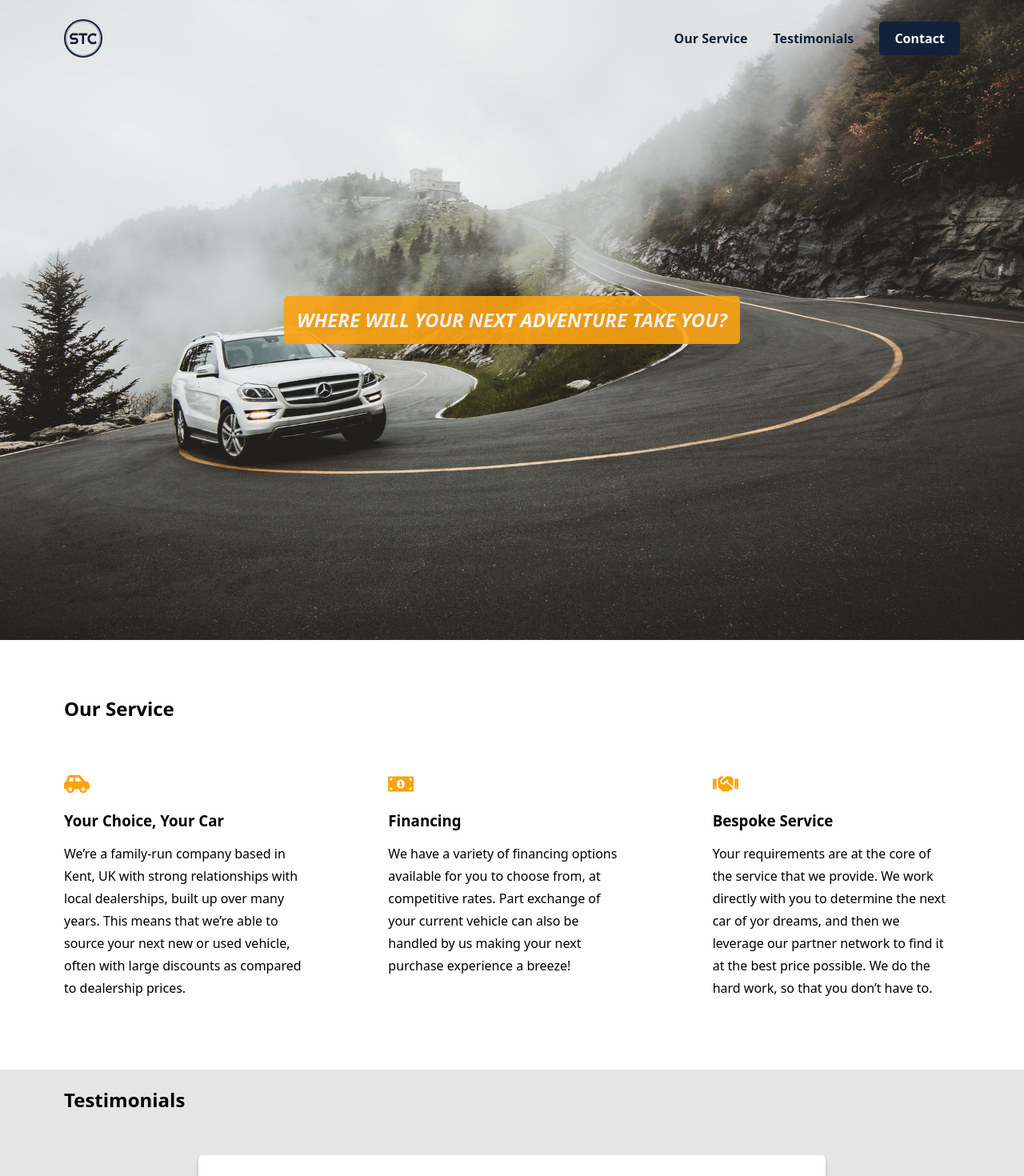
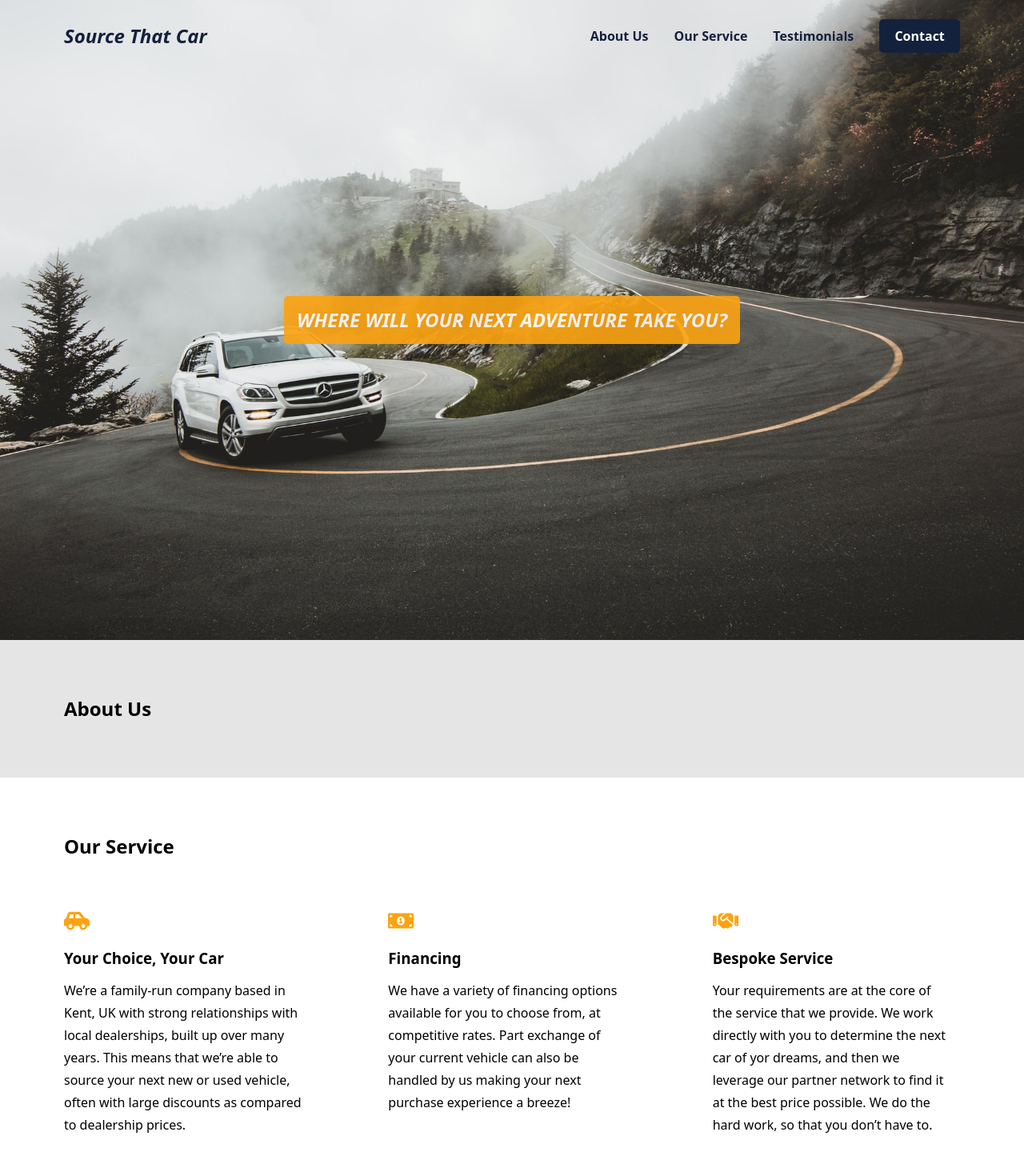
Before and after one commit to sourcethatcar/source-that-car, a Next.js app: page / in a window 1280 px wide. Shown: the top 1470 px of the page at 80% size. Built offline with nearby package versions, Linux system fonts and the light colour scheme.

Commit message:
added about basic section and social icons to mobile drawer

```diff
--- /dev/null
+++ b/components/About.jsx
@@ -0,0 +1,21 @@
+import styled from "@emotion/styled"
+import { Layout } from "../components"
+
+const AboutWrapper = styled.section`
+  background-color: var(--colorGrey);
+  .section-title {
+    padding: 3rem 0;
+  }
+`
+
+export const About = () => {
+  return (
+    <AboutWrapper id="about">
+      <Layout>
+        <div className="section-title">
+          <h1>About Us</h1>
+        </div>
+      </Layout>
+    </AboutWrapper>
+  )
+}
--- a/components/Contact.jsx
+++ b/components/Contact.jsx
@@ -62,6 +62,10 @@ const validationSchema = yup.object().shape({
 
 const ContactWrapper = styled.section`
   background-color: var(--colorWhite);
+
+  h1 {
+    padding-top: 3rem;
+  }
 
   .form-container {
     max-width: 800px;
--- a/components/Navigation.jsx
+++ b/components/Navigation.jsx
@@ -1,8 +1,8 @@
 import { useEffect, useState } from "react"
 import styled from "@emotion/styled"
 import { Layout, Button } from "../components"
-import Logo from "../components/icons/Logo"
-import { GiHamburgerMenu } from "react-icons/gi"
+import { IoMenu } from "react-icons/io5"
+import { FaFacebookSquare, FaInstagramSquare } from "react-icons/fa"
 import { breakpoints } from "../styles"
 import PropTypes from "prop-types"
 
@@ -18,6 +18,12 @@ const NavigationWrapper = styled.nav`
     width: 100%;
   }
 
+  .logo-text {
+    text-transform: capitalize;
+    font-style: italic;
+    color: var(--colorBlue);
+  }
+
   .logo,
   .mobile-hamburger {
     width: 3rem;
@@ -29,7 +35,7 @@ const NavigationWrapper = styled.nav`
     background-color: transparent;
     cursor: pointer;
     svg {
-      fill: var(--colorBlue);
+      color: var(--colorBlue);
       height: 100%;
       width: 100%;
     }
@@ -88,6 +94,11 @@ const MobileDrawerWrapper = styled.nav`
   transition: left 0.25s ease-in;
   color: var(--colorWhite);
 
+  .logo-text {
+    text-transform: capitalize;
+    font-style: italic;
+  }
+
   .mobile-drawer-layout {
     height: 100%;
   }
@@ -110,14 +121,14 @@ const MobileDrawerWrapper = styled.nav`
     background-color: transparent;
     cursor: pointer;
     svg {
-      fill: var(--colorWhite);
+      color: var(--colorWhite);
       height: 100%;
       width: 100%;
     }
   }
 
   .mobile-drawer-links-container {
-    height: 100%;
+    height: 50%;
     display: flex;
     flex-direction: column;
     align-items: center;
@@ -145,6 +156,17 @@ const MobileDrawerWrapper = styled.nav`
       border: 1px solid var(--colorWhite);
     }
   }
+  .social-icons-container {
+    display: flex;
+    justify-content: center;
+    align-items: center;
+    svg {
+      color: white;
+      height: 2rem;
+      width: 2rem;
+      margin: 0.5rem;
+    }
+  }
 `
 
 export const Navigation = () => {
@@ -157,9 +179,16 @@ export const Navigation = () => {
     <>
       <NavigationWrapper id="navigation">
         <Layout className="navLayout">
-          <Logo className="logo" />
+          <h1 className="logo-text">Source That Car</h1>
           <div className="links-container">
             <ul className="links">
+              <li>
+                <a href="#about">
+                  <strong>
+                    <p>About Us</p>
+                  </strong>
+                </a>
+              </li>
               <li>
                 <a href="#services">
                   <strong>
@@ -182,7 +211,7 @@ export const Navigation = () => {
             </ul>
           </div>
           <button className="mobile-hamburger" onClick={toggleMenu}>
-            <GiHamburgerMenu />
+            <IoMenu />
           </button>
         </Layout>
       </NavigationWrapper>
@@ -201,13 +230,18 @@ const MobileDrawer = ({ isDrawerOpen, closeMenu }) => {
     <MobileDrawerWrapper id="mobile-drawer" isDrawerOpen={isDrawerOpen}>
       <Layout className="mobile-drawer-layout">
         <div className="navLayout">
-          <Logo className="logo" inverted />
+          <h1 className="logo-text">Source That Car</h1>
           <button className="mobile-hamburger" onClick={closeMenu}>
-            <GiHamburgerMenu />
+            <IoMenu />
           </button>
         </div>
         <div className="mobile-drawer-links-container">
           <ul className="mobile-drawer-links">
+            <li>
+              <a href="#aboutUs" onClick={closeMenu}>
+                <h1>About Us</h1>
+              </a>
+            </li>
             <li>
               <a href="#services" onClick={closeMenu}>
                 <h1>Our Service</h1>
@@ -225,6 +259,10 @@ const MobileDrawer = ({ isDrawerOpen, closeMenu }) => {
             </li>
           </ul>
         </div>
+        <div className="social-icons-container">
+          <FaFacebookSquare />
+          <FaInstagramSquare />
+        </div>
       </Layout>
     </MobileDrawerWrapper>
   )
--- a/components/Testimonials.jsx
+++ b/components/Testimonials.jsx
@@ -7,7 +7,7 @@ const TestimonialsWrapper = styled.section`
   width: 100%;
   .testimonials-layout {
     h1 {
-      padding-bottom: 2rem;
+      padding: 3rem 0;
     }
   }
 `
--- a/components/index.js
+++ b/components/index.js
@@ -9,3 +9,4 @@ export { Button, Submit } from "./Button"
 export { Slider } from "./Slider/Slider"
 export { Navigation } from "./Navigation"
 export { Header } from "./Header"
+export { About } from "./About"
--- a/pages/index.jsx
+++ b/pages/index.jsx
@@ -5,6 +5,7 @@ import {
   Contact,
   Footer,
   Navigation,
+  About,
 } from "../components"
 
 const App = () => {
@@ -13,6 +14,7 @@ const App = () => {
       <Navigation />
       <main>
         <Hero />
+        <About />
         <Services />
         <Testimonials />
         <Contact />
```
